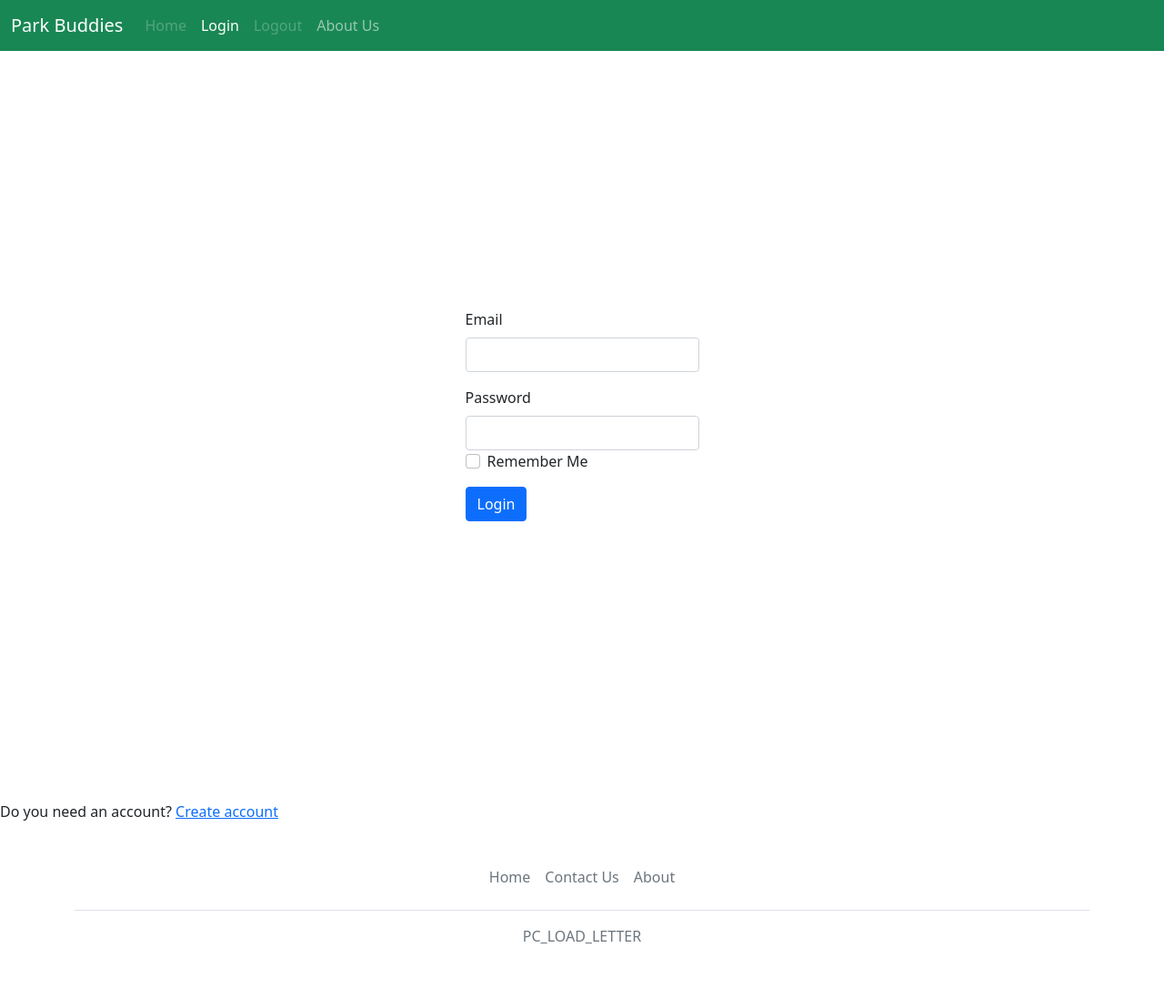
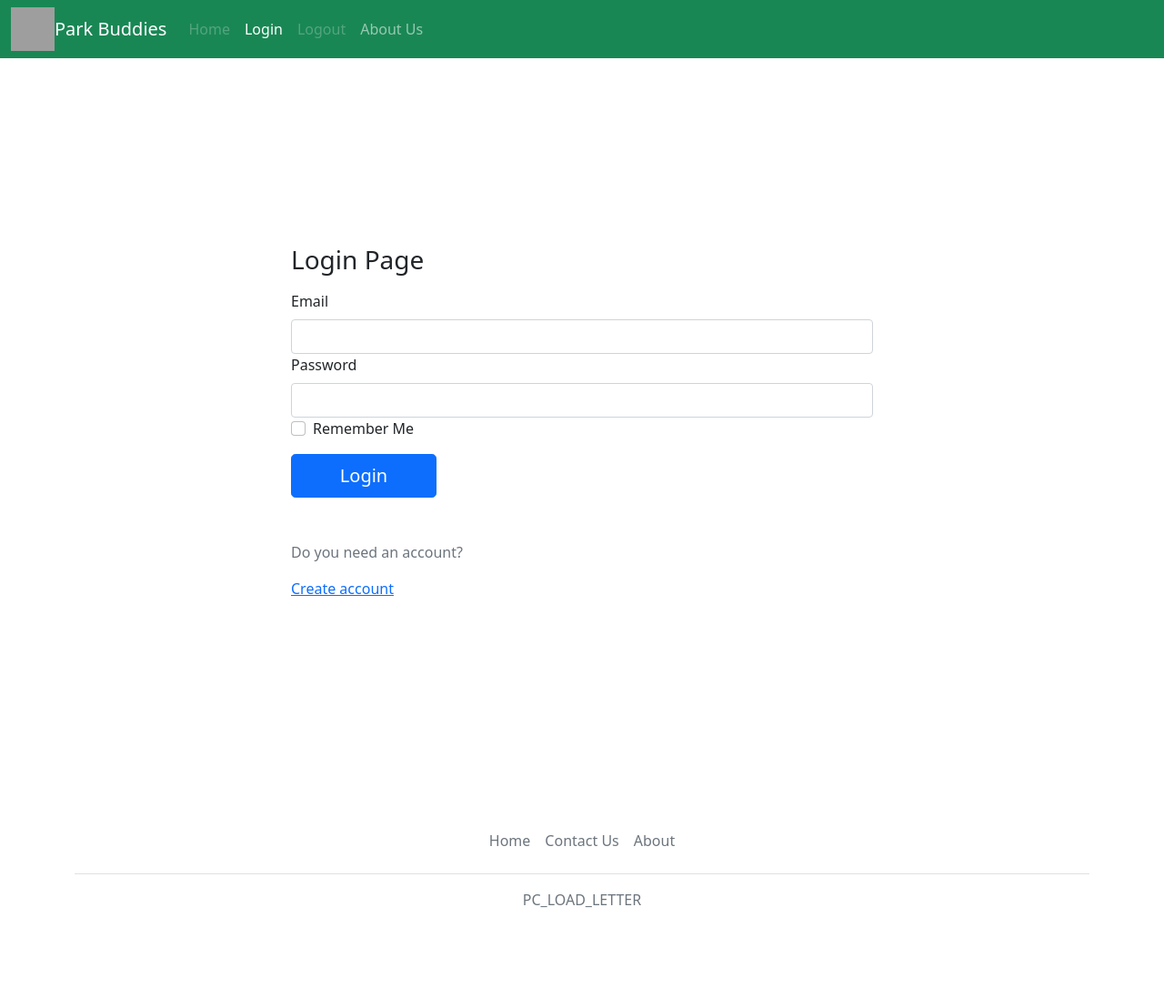
Before and after one commit to kev-odin/park-buddies-archive, a Flask app: page /login in a window 1280 px wide. Shown: the whole page at 91% size. After the commit the page ends 998 px from the top, so only its background shows below. Run offline with Flask 2, Linux system fonts and the light colour scheme; data comes from the database, SQL or seed files in the repository; grey boxes are pictures that could not be loaded.

Commit message:
feat: cleaner login/registration page

```diff
--- a/flask-web/templates/base.html
+++ b/flask-web/templates/base.html
@@ -12,6 +12,8 @@
 <body>
   <nav class="navbar navbar-expand-lg navbar-dark bg-success">
     <div class="container-fluid">
+      <img src = "https://upload.wikimedia.org/wikipedia/commons/thumb/9/97/Logo_of_the_United_States_National_Park_Service.svg/184px-Logo_of_the_United_States_National_Park_Service.svg.png" style="width:48px;height:48px;">
+
       <a class="navbar-brand" href="#">Park Buddies</a>
       <button class="navbar-toggler" type="button" data-bs-toggle="collapse" data-bs-target="#navbarSupportedContent"
         aria-controls="navbarSupportedContent" aria-expanded="false" aria-label="Toggle navigation">
--- a/flask-web/templates/login.html
+++ b/flask-web/templates/login.html
@@ -14,10 +14,13 @@
 
 <!-- Div class to center and align the login information -->
 <div class="d-flex align-items-center justify-content-center vh-100">
+  <main class="form-signin w-50 m-auto">
     <form method="post">
       {{ form.csrf_token }}
 
-    <div class="mb-3">
+      <h1 class="h3 mb-3 fw-normal">{{ title }}</h1>
+
+      <div class="form-floating">
         <fieldset class="form-field">
           {{ form.email.label(class="form-label") }}
           {{ form.email(class="form-control") }}
@@ -31,22 +34,24 @@
         </fieldset>
       </div>
 
-    <div class="mb-3">
+      <div class="form-floating">
         <fieldset class="form-field">
           {{ form.password.label(class="form-label") }}
           {{ form.password(class="form-control") }}
         </fieldset>
+      </div>
 
+      <div class="checkbox mb-3">
         <div class="form-check">
           {{form.remember.label(class="form-check-label")}}
           {{form.remember(class="form-check-input")}}
         </div>
       </div>
-    {{ form.submit(class="btn btn-primary") }}
+      {{ form.submit(class="w-25 btn btn-lg btn-primary") }}
+      <p class="mt-5 mb-3 text-muted">Do you need an account?</p>
+      <a class="bottom" href="{{ url_for('register') }}">Create account</a>
     </form>
-  <br />
+  </main>
 </div>
 
-<br />
-<p class="bottom">Do you need an account? <a class="bottom" href="{{ url_for('register') }}">Create account</a></p>
 {% endblock %}
```
Also changed, not shown: flask-web/templates/register.html (+13 -8 lines). Lines whose indentation alone changed are shown as unchanged.
